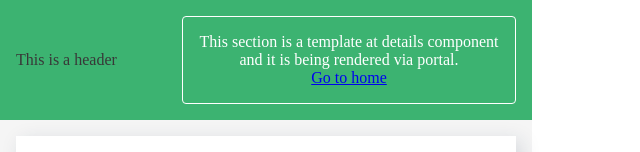
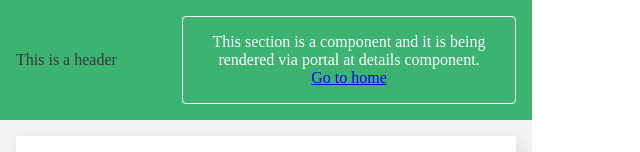
Before and after one commit to JGhignatti/angularsp-cdk-portal, an Angular app: page /details in a window 1280 px wide. Shown: the top 152 px of the page, without its empty margins (0-640 px from the left). Built offline with nearby package versions, Linux system fonts and the light colour scheme.

Commit message:
Fix details header action desc.

```diff
--- a/src/app/details-header-action/details-header-action.component.ts
+++ b/src/app/details-header-action/details-header-action.component.ts
@@ -4,7 +4,7 @@ import {Component} from '@angular/core';
   selector: 'app-details-header-action',
   template: `
     <div class="details-portal">
-      <span>This section is a template at details component and it is being rendered via portal.</span>
+      <span>This section is a component and it is being rendered via portal at details component.</span>
       <a [routerLink]="'/'">Go to home</a>
     </div>
   `,
```
